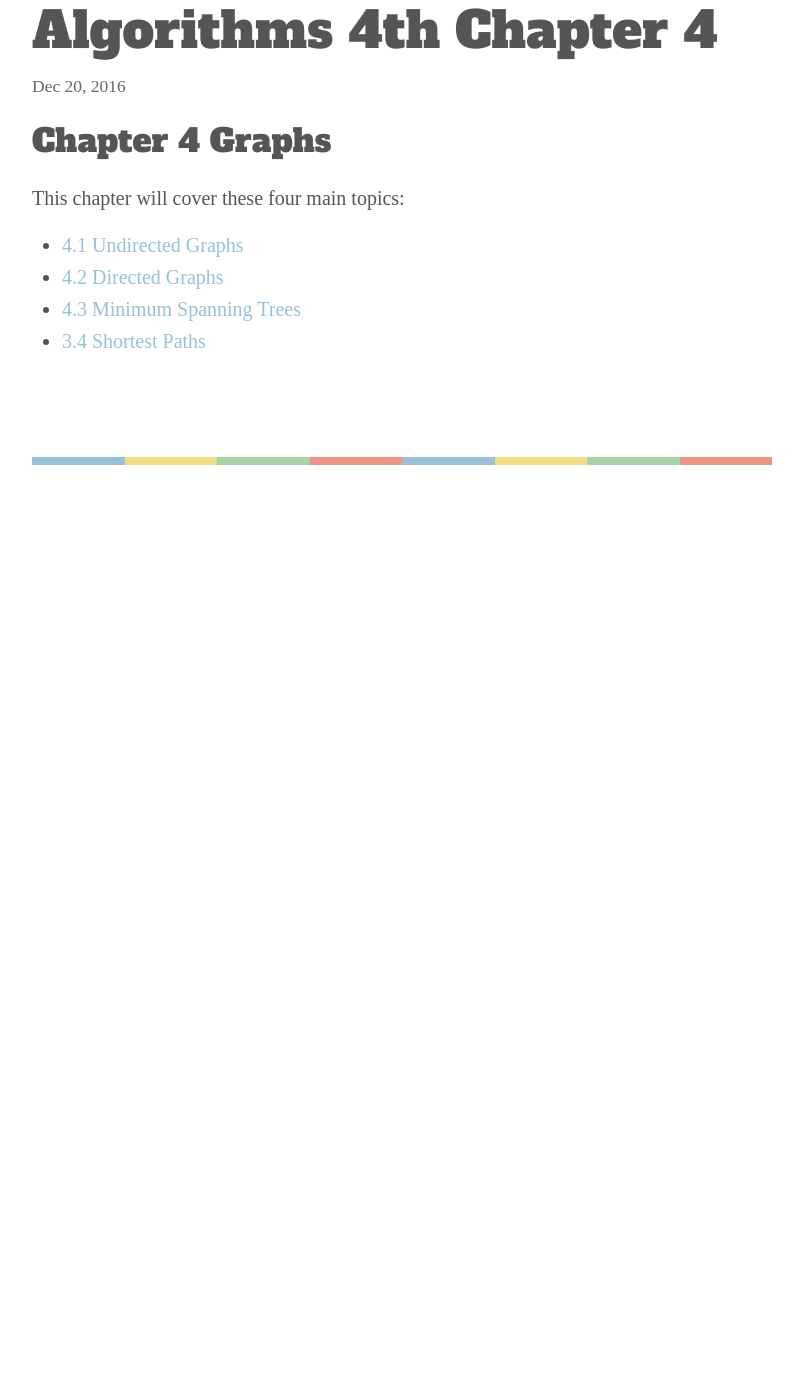
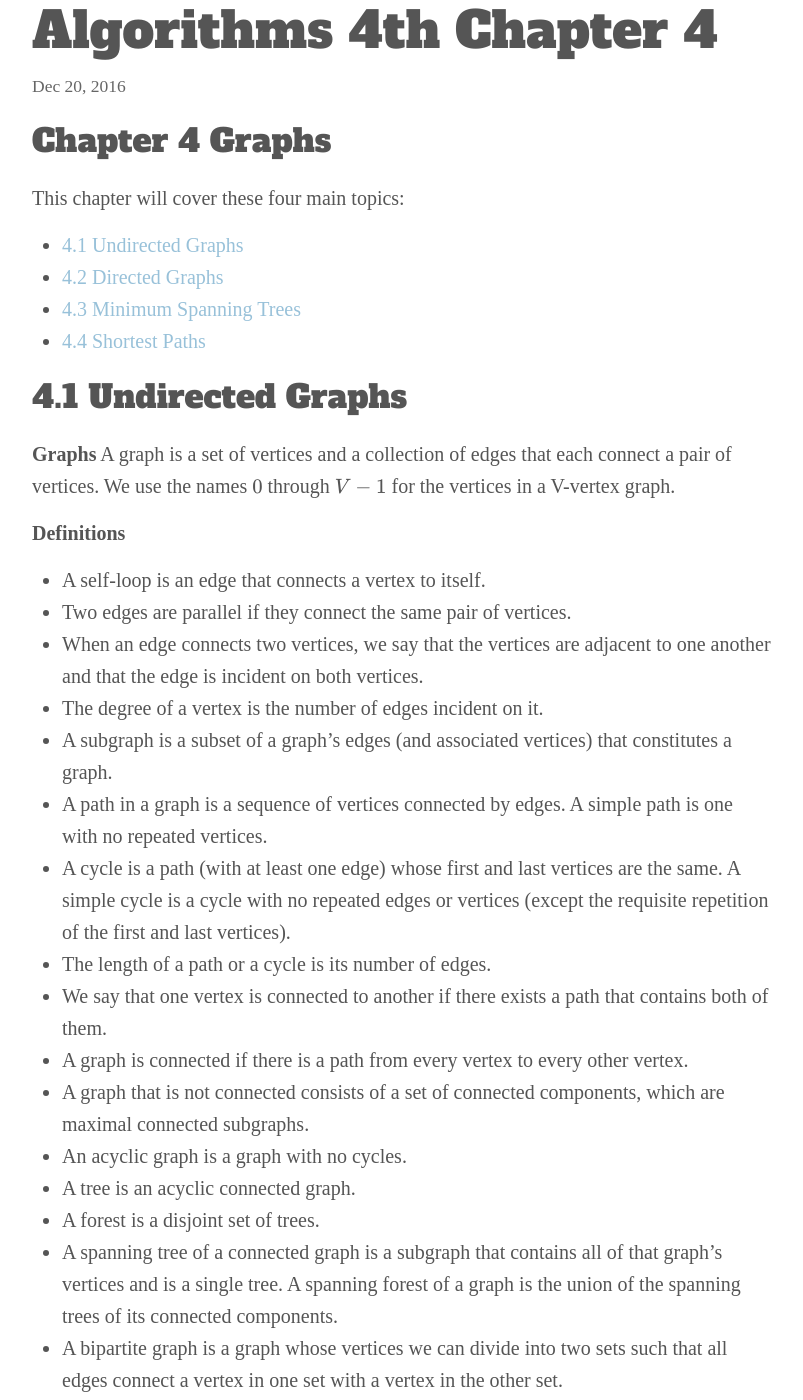
Before and after one commit to weina1117/weina1117.github.io, a Jekyll site: the page built from _posts/2016-12-20-algorithms4-chapter4.md, in a window 1280 px wide and 1400 px high, scrolled down 270 px. Shown: the whole window, without its empty margins (238-1041 px from the left). Built offline with Jekyll 4.4.1, drawn with Linux system fonts in a browser that asks for light colours; some web fonts are replaced; formulas are drawn with MathJax 3; comment, search, counter and statistics services are not loaded; before the commit the page ends 900 px from its top, so only the background shows below that; some of the changed text lies outside the part shown.

Commit message:
updates 1

```diff
--- a/_posts/2016-12-20-algorithms4-chapter4.md
+++ b/_posts/2016-12-20-algorithms4-chapter4.md
@@ -11,4 +11,101 @@ This chapter will cover these four main topics:
 - [4.1 Undirected Graphs](#41-undirected-graphs)
 - [4.2 Directed Graphs](#42-directed-graphs)
 - [4.3 Minimum Spanning Trees](#43-minimum-spanning-trees)
-- [3.4 Shortest Paths](#44-shortest-paths)
+- [4.4 Shortest Paths](#44-shortest-paths)
+
+4.1 Undirected Graphs
+----------------------
+
+**Graphs**
+A graph is a set of vertices and a collection of edges that each connect a pair of vertices.
+We use the names $0$ through $V-1$ for the vertices in a V-vertex graph.
+
+**Definitions**
+
+* A self-loop is an edge that connects a vertex to itself.
+* Two edges are parallel if they connect the same pair of vertices.
+* When an edge connects two vertices, we say that the vertices are adjacent to one another and
+  that the edge is incident on both vertices.
+* The degree of a vertex is the number of edges incident on it.
+* A subgraph is a subset of a graph's edges (and associated vertices) that constitutes a graph.
+* A path in a graph is a sequence of vertices connected by edges.
+  A simple path is one with no repeated vertices.
+* A cycle is a path (with at least one edge) whose first and last vertices are the same.
+  A simple cycle is a cycle with no repeated edges or vertices (except the requisite repetition
+  of the first and last vertices).
+* The length of a path or a cycle is its number of edges.
+* We say that one vertex is connected to another if there exists a path that contains both of them.
+* A graph is connected if there is a path from every vertex to every other vertex.
+* A graph that is not connected consists of a set of connected components, which are maximal
+  connected subgraphs.
+* An acyclic graph is a graph with no cycles.
+* A tree is an acyclic connected graph.
+* A forest is a disjoint set of trees.
+* A spanning tree of a connected graph is a subgraph that contains all of that graph's vertices and is
+  a single tree. A spanning forest of a graph is the union of the spanning trees of its connected components.
+* A bipartite graph is a graph whose vertices we can divide into two sets such that all edges connect
+  a vertex in one set with a vertex in the other set.
+
+Typical graph-processing code
+
+{% highlight java %}
+
+//compute the degree of v
+public static int degree(Graph G, int v)
+{
+	int degree = 0;
+	for (int w : G.adj(v)) degree++;
+	return degree;
+}
+
+//compute maximum degree
+public static int maxDegree(Graph G)
+{
+	int max = 0;
+	for (int v = 0; v < G.V(); v++)
+		if (degree(G, v) > max)
+			max = degree(G, v);
+	return max;
+}
+
+//compute average degree
+public static int avgDegree(Graph G)
+{ return 2 * G.E() / G.V(); }
+
+//count self-loops
+public static int numberOfSelfLoops(Graph G)
+{
+	int count = 0;
+	for (int v = 0; v < G.V(); v++)
+		for (int w : G.adj(v))
+			if (v == w) count++;
+	return count/2; // each edge counted twice
+}
+
+//string representation of the graph’s adjacency lists (instance method in Graph)
+public String toString()
+{
+	String s = V + " vertices, " + E + " edges\n";
+	for (int v = 0; v < V; v++)
+	{
+		s += v + ": ";
+		for (int w : this.adj(v))
+			s += w + " ";
+		s += "\n";
+	}
+	 return s;
+}
+
+{% endhighlight %}
+
+4.2 Directed Graphs
+-------------------
+
+
+
+4.3 Minimum Spanning Trees
+--------------------------
+
+
+4.4 Shortest Paths
+------------------
```
Also changed, not shown: _posts/2016-12-20-algorithms4-chapter3.md (line endings or trailing spaces).
